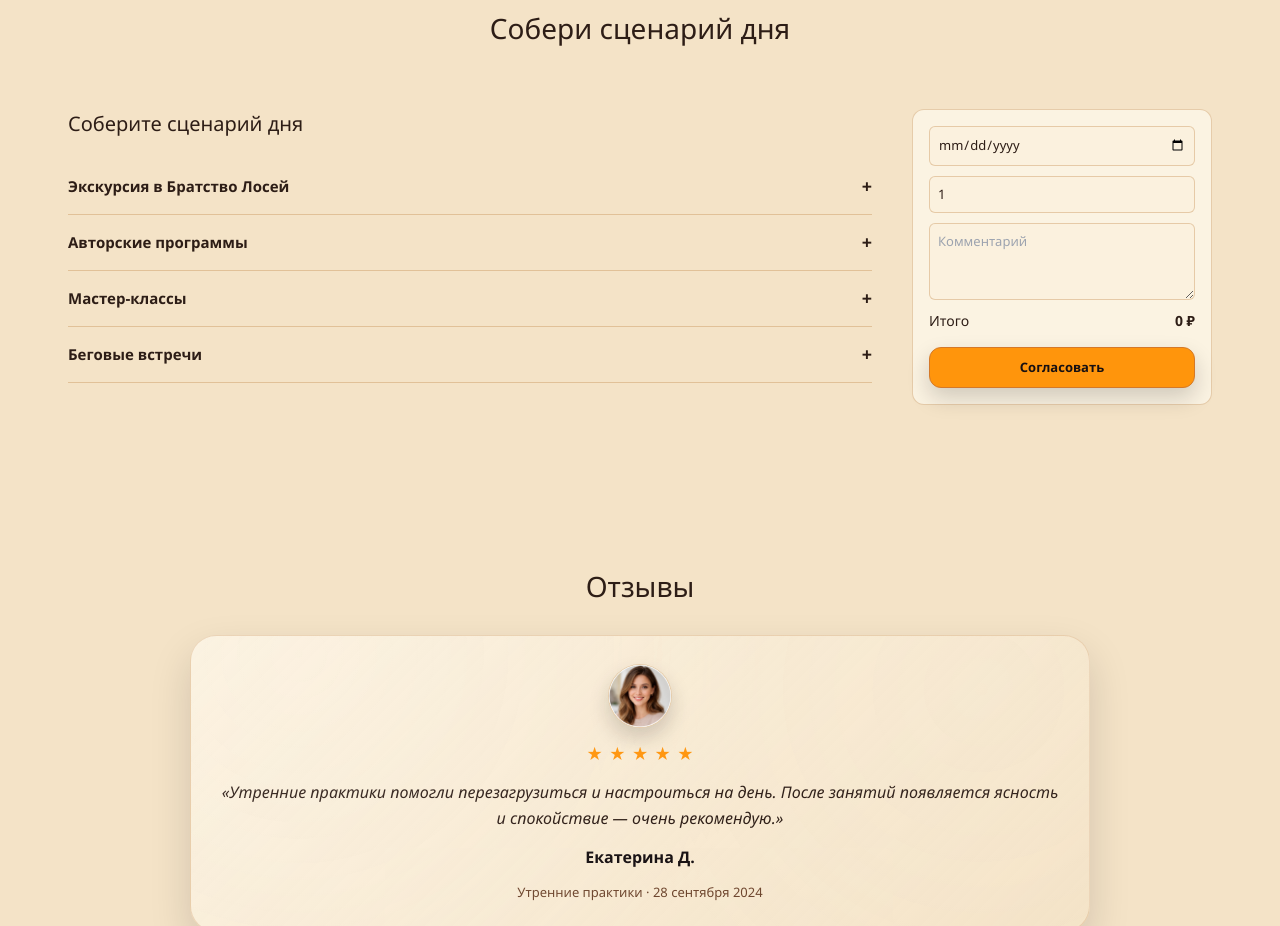
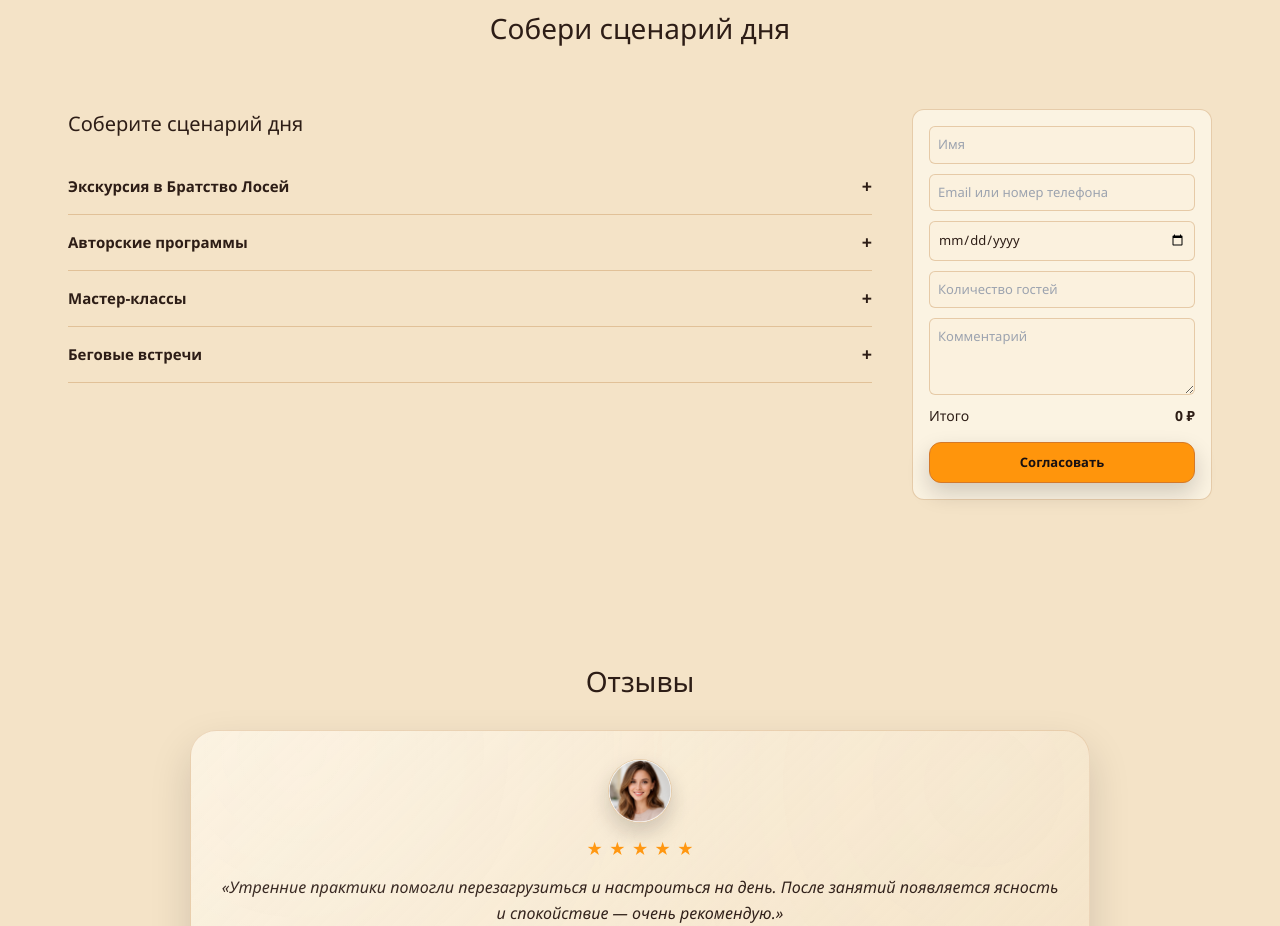
Before and after one commit to m1ke1994/new_konakovo, a Vue app: page / in a window 1280 px wide. Shown: the part 3100-4026 px from the top of the page. Built offline with nearby package versions, Linux system fonts and the light colour scheme; a web font is replaced by a local one.

Commit message:
на моб версии есть вкладка сценарий дня . в ней нужно добавить поля имя email или номер телефона а также написать плесхолдеры выьерите дату и количество гостей

```diff
--- a/src/components/FeedbackSection.vue
+++ b/src/components/FeedbackSection.vue
@@ -69,9 +69,30 @@
       <!-- RIGHT PANEL -->
       <aside class="scenario__aside">
         <div class="panel">
+          <input
+            type="text"
+            v-model="name"
+            placeholder="Имя"
+          />
 
-          <input type="date" v-model="date" />
-          <input type="number" min="1" max="10" v-model.number="guests" />
+          <input
+            type="text"
+            v-model="contact"
+            placeholder="Email или номер телефона"
+          />
+
+          <input
+            type="date"
+            v-model="date"
+            placeholder="Выберите дату"
+          />
+          <input
+            type="number"
+            min="1"
+            max="10"
+            v-model.number="guests"
+            placeholder="Количество гостей"
+          />
           <textarea
             rows="3"
             v-model="comment"
@@ -109,8 +130,10 @@ import { services } from "../data/services";
 
 const selectedTariffIds = ref([]);
 const openServiceId = ref(null);
+const name = ref("");
+const contact = ref("");
 const date = ref("");
-const guests = ref(1);
+const guests = ref("");
 const comment = ref("");
 
 const toggleService = (id) => {
@@ -147,6 +170,8 @@ const handleConfirm = () => {
   console.log({
     tariffs: selectedTariffs.value,
     total: total.value,
+    name: name.value,
+    contact: contact.value,
     date: date.value,
     guests: guests.value,
     comment: comment.value,
```
